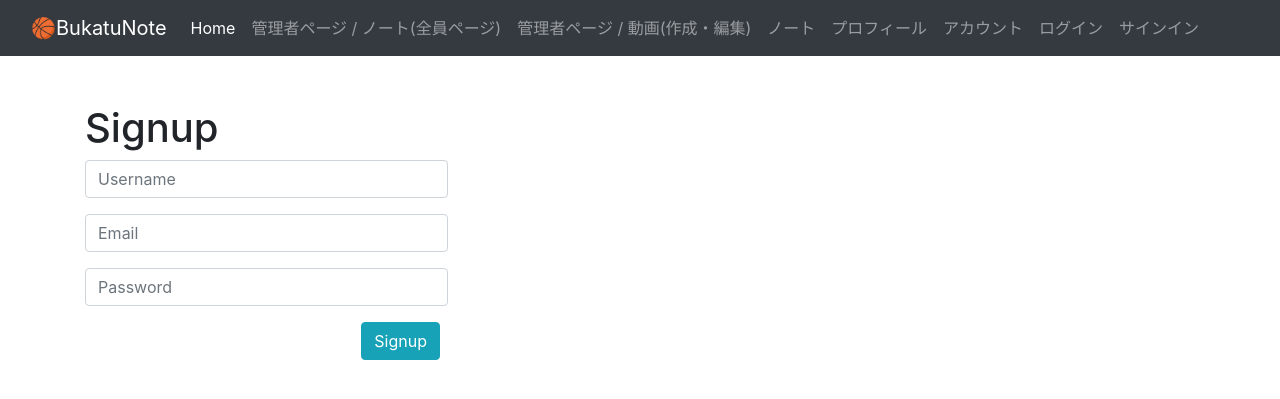
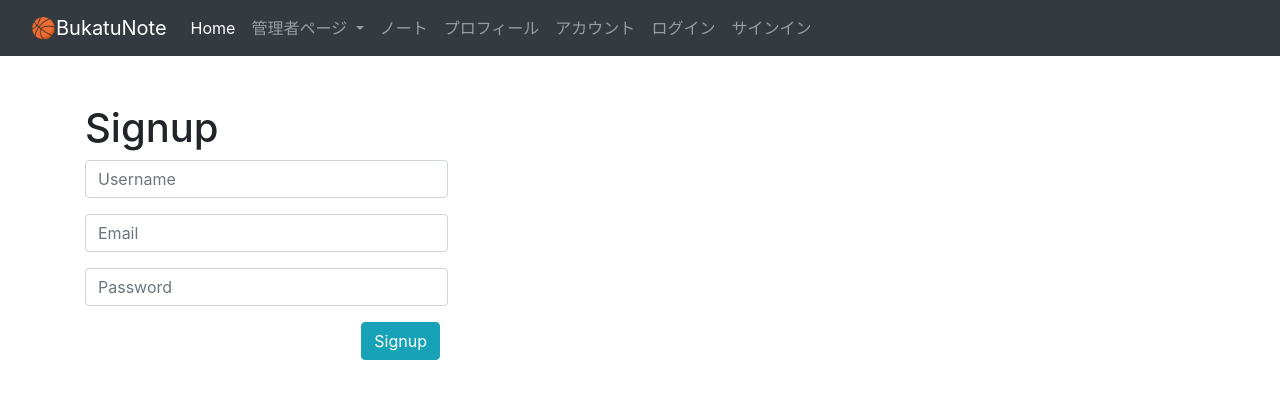
Before and after one commit to nikoniko7zzz/Django_basketball_tube_PythonAnywhere, a Django app: page /signup/ in a window 1280 px wide. Shown: the top 399 px of the page. Run offline with Django 3.2, Linux system fonts and the light colour scheme; some libraries are stand-ins or nearby versions.

Commit message:
CancelBtn clearText add

```diff
--- a/base/forms/item_comment_forms.py
+++ b/base/forms/item_comment_forms.py
@@ -10,7 +10,7 @@ class CommentCreateForm(forms.ModelForm):
         labels = {'comment_text': '',}
         widgets = {
             'comment_text': forms.Textarea(
-                attrs={'class': 'form-control my-2', 'placeholder': 'コメントする', 'rows':'1', 'oninput':'resizeTextarea(this);', }),
+                attrs={'class': 'form-control my-2 resizeTextarea', 'placeholder': 'コメントする', 'rows':'1', 'oninput':'resizeTextarea(this);', }),
         }
 
 
--- a/static/js/script.js
+++ b/static/js/script.js
@@ -1,23 +1,25 @@
-// 内容
-// - 改行で自動で大きさが変わるtextarea(全てのtextarea)
-// - commentに紐ずく動画がないときはリンクボタンを非表示にする(comment.html, everyone_comment.html )
-// - ボタンの内容のテキストをtextareaのカーソル位置に挿入(comment.html(入力補完用))
-// - 「編集ボタン」を押した後の動き(コメント・返信 共通)
-// - 「キャンセルボタン」を押した後の動き
-// - 3秒後に消えるbootstrap toast Message(ログインしましたなどのメッセージ)
+/*
+  内容
+    - 改行で自動で大きさが変わるtextarea(全てのtextarea)
+    - commentに紐ずく動画がないときはリンクボタンを非表示にする(comment.html, everyone_comment.html )
+    - ボタンの内容のテキストをtextareaのカーソル位置に挿入(comment.html(入力補完用))
+    - 「編集ボタン」を押した後の動き(コメント・返信 共通)
+    - 「キャンセルボタン」を押した後の動き
+    - 3秒後に消えるbootstrap toast Message(ログインしましたなどのメッセージ)
+*/
 
 
 console.log("Hello Start");
 
-
-// ＊＊＊＊＊＊＊＊＊＊＊＊＊＊＊＊＊＊＊＊＊＊＊＊＊＊＊＊＊
-// 改行で自動で大きさが変わるtextarea                      ＊
-// 全てのtextarea                                          ＊
-// ＊＊＊＊＊＊＊＊＊＊＊＊＊＊＊＊＊＊＊＊＊＊＊＊＊＊＊＊＊
+/*
+＊＊＊＊＊＊＊＊＊＊＊＊＊＊＊＊＊＊＊＊＊＊＊＊＊＊＊＊＊
+    改行で自動で大きさが変わるtextarea                  ＊
+    全てのtextarea                                      ＊
+＊＊＊＊＊＊＊＊＊＊＊＊＊＊＊＊＊＊＊＊＊＊＊＊＊＊＊＊＊
+*/
 const resizeTextarea = (e) => {
   const textarea_id = e.id
-  console.log(textarea_id);
-  // textarea要素
+  // console.log(textarea_id);
   const textarea = document.getElementById(textarea_id);
   console.log(textarea);
   //- 改行に合わせてテキストエリアのサイズ変更
@@ -30,10 +32,31 @@ const resizeTextarea = (e) => {
 };
 
 
-// ＊＊＊＊＊＊＊＊＊＊＊＊＊＊＊＊＊＊＊＊＊＊＊＊＊＊＊＊＊＊
-// commentに紐ずく動画がないときはリンクボタンを非表示にする ＊
-// comment.html, everyone_comment.html                       ＊
-// ＊＊＊＊＊＊＊＊＊＊＊＊＊＊＊＊＊＊＊＊＊＊＊＊＊＊＊＊＊＊
+/*
+＊＊＊＊＊＊＊＊＊＊＊＊＊＊＊＊＊＊＊＊＊＊＊＊＊＊＊＊＊
+    クリックしたボタンのIDをバラして利用しやすくする    ＊
+    全てのクリックイベント                              ＊
+＊＊＊＊＊＊＊＊＊＊＊＊＊＊＊＊＊＊＊＊＊＊＊＊＊＊＊＊＊
+*/
+// const settingで使う
+const get_btn_id_dic = (button_id) => {
+  const btn_id_array = button_id.split( '_' );
+  const btn_id_dic = {
+    'target': btn_id_array[0],
+    'btn_name': btn_id_array[1], // 使わないけど格納だけ
+    'pk_num': btn_id_array[2],
+  };
+  return btn_id_dic;
+  // dic = {target: 'comment', btn_name: 'EditTrigerBtn', pk_num: '74'}
+};
+
+
+/*
+＊＊＊＊＊＊＊＊＊＊＊＊＊＊＊＊＊＊＊＊＊＊＊＊＊＊＊＊＊＊＊＊
+    commentに紐ずく動画がないときはリンクボタンを非表示にする ＊
+    comment.html, everyone_comment.html                       ＊
+＊＊＊＊＊＊＊＊＊＊＊＊＊＊＊＊＊＊＊＊＊＊＊＊＊＊＊＊＊＊＊＊
+*/
 
 window.onload = function onLoad() {
   const link = document.querySelectorAll("#comment_to_detail_link");
@@ -49,11 +72,12 @@ window.onload = function onLoad() {
   }
 }
 
-
-// ＊＊＊＊＊＊＊＊＊＊＊＊＊＊＊＊＊＊＊＊＊＊＊＊＊＊＊＊＊＊
-// ボタンの内容のテキストをtextareaのカーソル位置に挿入      ＊
-// comment.html(入力補完用)                                  ＊
-// ＊＊＊＊＊＊＊＊＊＊＊＊＊＊＊＊＊＊＊＊＊＊＊＊＊＊＊＊＊＊
+/*
+＊＊＊＊＊＊＊＊＊＊＊＊＊＊＊＊＊＊＊＊＊＊＊＊＊＊＊＊＊＊＊＊
+    ボタンの内容のテキストをtextareaのカーソル位置に挿入      ＊
+    comment.html(入力補完用)                                  ＊
+＊＊＊＊＊＊＊＊＊＊＊＊＊＊＊＊＊＊＊＊＊＊＊＊＊＊＊＊＊＊＊＊
+*/
 function addText(e){
   // const btn_value = btn.id; // eleのプロパティとしてidを取得
 	const text = e.value;
@@ -66,163 +90,155 @@ function addText(e){
 }
 
 
+/*
+＊＊＊＊＊＊＊＊＊＊＊＊＊＊＊＊＊＊＊＊＊＊＊＊＊＊＊＊＊＊＊＊＊＊＊＊＊＊＊＊＊＊＊＊
+★ 編集ボタンを押したら 〜
+対応のAccordion_Boxが開閉する
+編集 <---> 閉じる と、ボタンの表示が切り替わる
+編集対象のコメントテキスト と inputできるtextareの動き
 
-// ＊＊＊＊＊＊＊＊＊＊＊＊＊＊＊＊＊＊＊＊＊＊＊＊＊＊＊＊＊＊＊＊＊＊＊＊＊＊＊＊
-// 編集キャンセルボタンを押したら、入力できるtextareaの中身を消して非表示にし、  ＊
-// 非表示にしたコメントを表示する item_detail.html                               ＊
-// ＊＊＊＊＊＊＊＊＊＊＊＊＊＊＊＊＊＊＊＊＊＊＊＊＊＊＊＊＊＊＊＊＊＊＊＊＊＊＊＊
-// function endEdit(e){
-//   // 修正ボタンのidを取得
-// 	var id = e.id; // id="endEdit_comment_{{ comment.pk }}"
-//   console.log('編集キャンセルボタンを押しました');
-//   // idに指定の文字が含まれているかの判定
-//   // idから返信先のpkだけを取り出す
-//   if (id.includes('endEdit_comment_')) {
-//     var id = id.replace('endEdit_comment_', '');
-//   // } else if (id.includes('collapse_reply_update_Trigger_')){
-//   //   var id = id.replace('collapse_reply_update_Trigger_', '');
-//   }
-//   // 修正前のコメントを取得 innerHTML(<br>も含めて取得)
-//   var original_data = document.getElementById('get_comment_text_' + id)
-//   // // 正規表現で全ての<br>を置換
-//   // var update_text = original_data.innerHTML.replace(/<br>/g, '\n')
-//   // inputのテキストエリアのコメントを取得
-//   var input_data = document.getElementById('id_comment_text_' + id)
-//   input_data.value = ''
-//   original_data.style.display ="block"; //表示
-//   // 編集開閉ボタンを押させる
-//   var trigger = document.getElementById('collapse_update_Trigger_' + id)
-//   trigger.click();
-//   // 編集入力フォーム全てを非表示にする
-//   // var input_data = document.getElementById('collapse_update_' + id)
-//   // input_data.style.display ="none"; //表示
-// }
+  1. ID名とOnclick名 説明
+        (CommentとReplyの各パーツのIDとOnclickネーム)
+  2. クリックボタンのidから、comment or replyを判断し、各アイテムを取得し辞書でかえす
+  3. アコーディオンの動き
+        ボタンの修正後のテキストの表示切替
+        入力フォームの表示切替
+        編集対象のコメントテキストの表示切替
+  4. inputできるtextareの動き
+        編集対象のコメントテキストをinputできるtextareにコピペして編集しやすくする
+        改行で自動で大きさが変わるtextarea(ファイル上部で作成済み分)
+
+＊＊＊＊＊＊＊＊＊＊＊＊＊＊＊＊＊＊＊＊＊＊＊＊＊＊＊＊＊＊＊＊＊＊＊＊＊＊＊＊＊＊＊
+*/
+
+// 編集ボタンを押した後の動き
+const EditTrigerBtn = (e) => {
+  const set_dic = setting(e);       // 1
+  moveAccordionFormBox(set_dic)    // 2
+  editTextarea(set_dic)            // 3
+  resizeTextarea(set_dic.area)     // 4
+};
 
 
 
-// ＊＊＊＊＊＊＊＊＊＊＊＊＊＊＊＊＊＊＊＊＊＊＊＊＊＊＊＊＊＊＊＊＊＊＊＊＊＊＊＊＊＊＊＊
-//  〜 編集ボタンを押したら 〜
-// 対応のAccordion_Boxが開閉する
-// 編集 <---> 閉じる と、ボタンの表示が切り替わる
-// 編集対象のコメントテキスト と inputできるtextareの動き
-//
-//   1. 辞書
-//         (CommentとReplyの各パーツのIDとOnclickネーム)
-//   2. クリックボタンのidから、comment or replyを判断し、各アイテムを取得し辞書でかえす
-//   3. アコーディオンの動き
-//         ボタンの修正後のテキストの表示切替
-//         入力フォームの表示切替
-//         編集対象のコメントテキストの表示切替
-//   4. inputできるtextareの動き
-//         編集対象のコメントテキストをinputできるtextareにコピペして編集しやすくする
-//         改行で自動で大きさが変わるtextarea(ファイル上部で作成済み分)
-//
-// ＊＊＊＊＊＊＊＊＊＊＊＊＊＊＊＊＊＊＊＊＊＊＊＊＊＊＊＊＊＊＊＊＊＊＊＊＊＊＊＊＊＊＊
-
-// 編集ボタンを押した後の動き
-const EditTrigerBtn = (e) => {
-  const set_dic = setting(e)       // 1
-  moveAccordionFormBox(set_dic)    // 2
-  editTextarea(set_dic)            // 3
-  resizeTextarea(set_dic.area)     // 4
-}
+// 1. ID名とOnclick名 説明 ＊＊＊＊＊＊＊＊＊＊＊＊＊＊＊＊＊＊＊＊＊＊＊＊＊＊＊＊＊＊＊＊＊＊＊＊＊＊
 
 
+/*
+★ CommentとReplyの各パーツのID ★
+各パーツの配列 前(comment or reply), 後(pk)をくっつけて利用する
+例: (comment + _EditTrigerBtn_ + pk),
+例: (reply + _EditTrigerBtn_ + pk)
+    _EditTrigerBtn_         編集ボタン EditTriger
+    _Original_Text_         編集対象のコメントテキスト
+    _Accordion_Form_Box_    開閉ゾーン formの箱
+    _Textare_               inputできるtextare
+    _CancelBtn_             キャンセルボタン
+    _SubmitBtn_             送信ボタン
+*/
 
-// 1. 辞書 ＊＊＊＊＊＊＊＊＊＊＊＊＊＊＊＊＊＊＊＊＊＊＊＊＊＊＊＊＊＊＊＊＊＊＊＊＊＊
-
-// 各パーツの配列 前(comment or reply), 後(pk)をくっつけて利用する
-// 例: (comment + _EditTrigerBtn_ + pk),
-// 例: (reply + _EditTrigerBtn_ + pk)
-
-// CommentとReplyの各パーツのID
-const button_id_dic = {
-  'EditTrigerBtn': '_EditTrigerBtn_',         // 編集ボタン　EditTriger
-  'Original_Text': '_Original_Text_',         // 編集対象のコメントテキスト　'get_comment_text_',
-  'Accordion_Form_Box': '_Accordion_Form_Box_',         // 開閉ゾーン formの箱　'collapse_comment_',
-  'Textare': '_Textare_',               // inputできるtextare　id_comment_text_
-  'CancelBtn': '_CancelBtn_',             // キャンセルボタン　endEdit_comment_{{ comment.pk }
-  // 'SubmitBtn': '_SubmitBtn_',             // 編集送信ボタン　submit_
-};
-
-
-// // // CommentとReplyの各パーツのOnclick
-// EditTrigerBtn(this);   // 編集ボタン(formの開閉)　collapseTrigger(this);
-// resizeTextarea(this);  // inputできるtextare(テキストをコピペ)　resizeTextarea(this);
-// CancelBtn(this);       // キャンセルボタン(formの開閉 + inputできるtextareのクリア)　endEdit('{{ comment.pk }}');
-// //   '_SubmitBtn_(this);',       // 編集送信ボタン(編集対象のコメントテキスト 表示)　showComment_text(this);
-// // ]
+/*
+CommentとReplyの各パーツのOnclick
+    EditTrigerBtn(this);    編集ボタン(formの開閉)
+    resizeTextarea(this);   inputできるtextare(テキストをコピペ)
+    CancelBtn(this);        キャンセルボタン(formの開閉 + inputできるtextareのクリア)
+    clearText();            キャンセルボタン コメント編集の
+    // SubmitBtn_(this);       編集送信ボタン(編集対象のコメントテキスト 表示)まだ実装していない
+*/
 
 
 // 2. クリックボタンのidから、comment or replyを判断し、各アイテムを取得し辞書でかえす *
-
 const setting = (e) => {
-  const button_id = e.id
-  const btn_id_array = button_id.split( '_' );
-  // dic = {target: 'comment', btn_name: 'EditTrigerBtn', pk_num: '74'}
-  const dic = {
-    'target': btn_id_array[0],
-    'btn_name': btn_id_array[1],
-    'pk_num': btn_id_array[2],
-  }
-  const btn = document.getElementById(button_id)
-  const btnText = btn.textContent;
-  const accordion_Form_Box = document.getElementById(dic.target + button_id_dic.Accordion_Form_Box + dic.pk_num);
-  const area = document.getElementById(dic.target + button_id_dic.Textare + dic.pk_num);
-  const original_data = document.getElementById(dic.target + button_id_dic.Original_Text + dic.pk_num);
-
+  const button_id = e.id;
+  const btn_id_dic = get_btn_id_dic(button_id);
+  const click_btn = document.getElementById(button_id);
+  const click_btnText = click_btn.textContent;
+  const edit_btn = document.getElementById(btn_id_dic.target + '_EditTrigerBtn_' + btn_id_dic.pk_num);
+  const edit_btnText = edit_btn.textContent;
+  const accordion_Form_Box = document.getElementById(btn_id_dic.target + '_Accordion_Form_Box_' + btn_id_dic.pk_num);
+  const area = document.getElementById(btn_id_dic.target + '_Textare_' + btn_id_dic.pk_num);
+  const original_data = document.getElementById(btn_id_dic.target + '_Original_Text_' + btn_id_dic.pk_num);
   const setting_dic = {
-    'btn': btn,                     // クリックしたボタン自身
-    'btnText': btnText,             // クリックした時のボタンの表示テキスト
+    'click_btn': click_btn,                   // クリックしたボタン自身
+    'click_btnText': click_btnText,           // クリックしたボタンの判定用
+    'edit_btn': edit_btn,                     // 編集ボタン
+    'edit_btnText': edit_btnText,             // 編集ボタンの現在の表示テキスト
     'accordion_Form_Box': accordion_Form_Box, // 開閉する accordion_Form_Box
-    'area': area,                   // inputできるtextareを取得
-    'original_data': original_data, // 編集対象のコメントテキストを取得 innerHTML(<br>も含めて取得)
+    'area': area,                             // inputできるtextareを取得
+    'original_data': original_data,           // 編集対象のコメントテキストを取得 innerHTML(<br>も含めて取得)
+    // 'btn': btn,                               // クリックしたボタン自身
+    // 'btnText': btnText,                       // クリックした時のボタンの表示テキスト
+    // 'accordion_Form_Box': accordion_Form_Box, // 開閉する accordion_Form_Box
+    // 'area': area,                             // inputできるtextareを取得
+    // 'original_data': original_data,           // 編集対象のコメントテキストを取得 innerHTML(<br>も含めて取得)
   };
   return setting_dic
 };
 
 
 // 3. アコーディオンの動き ＊＊＊＊＊＊＊＊＊＊＊＊＊＊＊＊＊＊＊＊＊＊＊＊＊＊＊＊＊＊
-//         ボタンの修正後のテキストの表示切替
-//         入力フォームの表示切替
-//         編集対象のコメントテキストの表示切替
+/*
+    ボタンの修正後のテキストの表示切替
+    入力フォームの表示切替
+    編集対象のコメントテキストの表示切替
+*/
 
+
+// コメント・返信の'編集', '閉じる', 'キャンセル'ボタンを押した時の動き
 const moveAccordionFormBox = (set_dic) => {
   const change = {
     // [ボタンの修正後のテキストの表示切替, 入力フォームの表示切替, 編集対象のコメントテキストの表示切替]
     '編集': ['閉じる', 'block', 'none'],
     '閉じる': ['編集', 'none', 'block'],
+    'キャンセル': ['編集', 'none', 'block'],
   };
-  const move_array = change[set_dic.btnText];
+  const move_array = change[set_dic.edit_btnText];
 
-  set_dic.btn.textContent = move_array[0];             // ボタンのテキストを変える
+  set_dic.edit_btn.textContent = move_array[0];             // ボタンのテキストを変える
   set_dic.accordion_Form_Box.style.display = move_array[1]; // 入力フォームの表示切替
-  set_dic.original_data.style.display = move_array[2]; // 編集対象のコメントテキストの表示切替
+  set_dic.original_data.style.display = move_array[2];      // 編集対象のコメントテキストの表示切替
 };
 
 
 //   4. inputできるtextareの動き ＊＊＊＊＊＊＊＊＊＊＊＊＊＊＊＊＊＊＊＊＊＊＊＊＊＊＊
-//         編集対象のコメントテキストをinputできるtextareにコピペして編集しやすくする
+//    編集対象のコメントテキストをinputできるtextareにコピペして編集しやすくする
 
 const editTextarea = (set_dic) => {
   // // 正規表現で全ての<br>を置換
+  console.log(set_dic);
+  // console.log('***', set_dic.Original_Text.id);
   const update_text = set_dic.original_data.innerHTML.replace(/<br>/g, '\n')
   set_dic.area.value = update_text
 };
 
 
-// ＊＊＊＊＊＊＊＊＊＊＊＊＊＊＊＊＊＊＊＊＊＊＊＊＊＊＊＊＊
-// 「キャンセルボタン」を押した後の動き                    ＊
-// ＊＊＊＊＊＊＊＊＊＊＊＊＊＊＊＊＊＊＊＊＊＊＊＊＊＊＊＊＊
+/*
+＊＊＊＊＊＊＊＊＊＊＊＊＊＊＊＊＊＊＊＊＊＊＊＊＊＊＊＊＊
+    「キャンセルボタン」を押した後の動き 編集分         ＊
+＊＊＊＊＊＊＊＊＊＊＊＊＊＊＊＊＊＊＊＊＊＊＊＊＊＊＊＊＊
+*/
+const CancelBtn = (e) => {
+  const set_dic = setting(e);
+  moveAccordionFormBox(set_dic);
+};
 
 
+/*
+＊＊＊＊＊＊＊＊＊＊＊＊＊＊＊＊＊＊＊＊＊＊＊＊＊＊＊＊＊
+    「キャンセルボタン」を押した後の動き  新規分        ＊
+＊＊＊＊＊＊＊＊＊＊＊＊＊＊＊＊＊＊＊＊＊＊＊＊＊＊＊＊＊
+*/
+// const clearText {
+const clearText = (e) => {
+  const input_comment = document.getElementById('id_comment_text');
+  input_comment.value = ''
+};
 
-
-
-// ＊＊＊＊＊＊＊＊＊＊＊＊＊＊＊＊＊＊＊＊＊＊＊＊＊＊＊＊＊
-// 3秒後に消えるbootstrap toast Message                    ＊
-// ＊＊＊＊＊＊＊＊＊＊＊＊＊＊＊＊＊＊＊＊＊＊＊＊＊＊＊＊＊
-
+/*
+＊＊＊＊＊＊＊＊＊＊＊＊＊＊＊＊＊＊＊＊＊＊＊＊＊＊＊＊＊
+    3秒後に消えるbootstrap toast Message                ＊
+＊＊＊＊＊＊＊＊＊＊＊＊＊＊＊＊＊＊＊＊＊＊＊＊＊＊＊＊＊
+*/
 function dispMsg(){
   let alert = document.getElementById('alert');
   alert.style.display ="none";
--- a/templates/snippets/comment_form.html
+++ b/templates/snippets/comment_form.html
@@ -3,7 +3,7 @@
   {% csrf_token %}
   {{ form }}
   <div class="text-right my-2">
-    <button type="text" class="btn btn-info btn-sm disabled" onclick="clearText()">キャンセル</button>
+    <button type="text" class="btn btn-info btn-sm" onclick="clearText(this);">キャンセル</button>
     <button type="submit" class="btn btn-info btn-sm" name="CommentFormBtn">コメント送信</button>
   </div>
 </form>
--- a/templates/snippets/comment_form_update.html
+++ b/templates/snippets/comment_form_update.html
@@ -10,7 +10,7 @@
 
 
   <div class="text-right my-2">
-    <button type="button" class="btn btn-info btn-sm" id="comment_CancelBtn_{{ comment.pk }}" onclick="CancelBtn('{{ comment.pk }}');">キャンセル</button>
+    <button type="button" class="btn btn-info btn-sm" id="comment_CancelBtn_{{ comment.pk }}" onclick="CancelBtn(this);">キャンセル</button>
     <button type="submit" class="btn btn-info btn-sm" name="CommentUpdateFormBtn" id="comment_SubmitBtn_{{ comment.pk }}" onclick="comment_SubmitBtn_(this);">編集 送信</button>
   </div>
 </form>
--- a/templates/snippets/header.html
+++ b/templates/snippets/header.html
@@ -13,9 +13,15 @@
         <a class="nav-item nav-link active" href="/">Home</a>
 
         {# {% if user.is_superuser %} #}
-        <a class="nav-link" href="/everyone/">管理者ページ / ノート(全員ページ)</a>
-        <!-- <a class="nav-link" href="/item/create/">管理者ページ / 動画追加</a> -->
-        <a class="nav-link" href="/item/list/">管理者ページ / 動画(作成・編集)</a>
+        <li class="nav-item dropdown">
+          <a class="nav-link dropdown-toggle" href="#" id="navbarDropdownMenuLink" role="button" data-bs-toggle="dropdown" aria-expanded="false">
+            管理者ページ
+          </a>
+          <ul class="dropdown-menu" aria-labelledby="navbarDropdownMenuLink">
+            <li><a class="dropdown-item" href="/everyone/">管理者ページ / ノート(全員ページ)</a></li>
+            <li><a class="dropdown-item" href="/item/list/">管理者ページ / 動画(作成・編集)</a></li>
+          </ul>
+        </li>
         {# {% endif %} #}
 
         <a class="nav-link" href="/comment/">ノート</a>
--- a/templates/snippets/reply_form_update.html
+++ b/templates/snippets/reply_form_update.html
@@ -10,7 +10,8 @@
 
 
   <div class="text-right my-2">
-    <button type="text" class="btn btn-info btn-sm disabled">キャンセル</button>
-    <button type="submit" class="btn btn-info btn-sm" name="ReplyUpdateFormBtn" id="submit_{{ reply.pk }}" onclick="showComment_text(this);">編集 送信</button>
+    <button type="button" class="btn btn-info btn-sm" id="reply_CancelBtn_{{ reply.pk }}" onclick="CancelBtn(this);">キャンセル</button>
+
+    <button type=" submit" class="btn btn-info btn-sm" name="ReplyUpdateFormBtn" id="submit_{{ reply.pk }}" onclick="showComment_text(this);">編集 送信</button>
   </div>
 </form>
```
